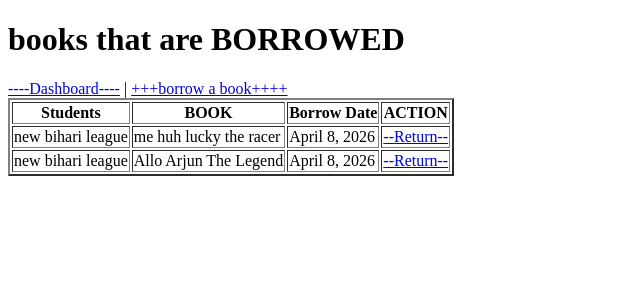
After one commit to cosmicAP/LIBrary-Manger, a Django app: page /borrows/ in a window 1280 px wide. The commit adds this page. Shown: the top 300 px of the page, without its empty margins (0-640 px from the left). Run offline with Django 5.2, Linux system fonts and the light colour scheme; data comes from the database, SQL or seed files in the repository.

Commit message:
v2 borrowing system working

```diff
--- a/library/admin.py
+++ b/library/admin.py
@@ -1,6 +1,6 @@
 from django.contrib import admin
-from .models import book , Students , borrowed_records
+from .models import Book , Students , BorrowedRecords
 
-admin.site.register(book)
+admin.site.register(Book)
 admin.site.register(Students)
-admin.site.register(borrowed_records)
+admin.site.register(BorrowedRecords)
--- a/library/models.py
+++ b/library/models.py
@@ -1,14 +1,12 @@
 from django.db import models
 
-class book(models.Model):
+class Book(models.Model):
     title = models.CharField(max_length=200)
     author = models.CharField(max_length=200)
     isbn = models.CharField(max_length=13 , unique=True)
     quantity = models.IntegerField(default=1)
     available = models.IntegerField(default=1)
     added_date = models.DateField(auto_now_add=True)
-
-
 
     def __str__(self):
         return self.title
@@ -20,17 +18,15 @@ class Students(models.Model):
     phone = models.CharField (max_length=50 ,unique=True )
     joined_date = models.DateField(auto_now_add=True)
 
-
     def __str__(self):
         return self.name
 
-class borrowed_records(models.Model):
-    book = models.ForeignKey(book, on_delete=models.CASCADE)
+class BorrowedRecords(models.Model):
+    book = models.ForeignKey(Book, on_delete=models.CASCADE)
     student = models.ForeignKey(Students,on_delete=models.CASCADE)
     borrow_date = models.DateField(auto_now_add=True)
     return_date = models.DateField(null=True,blank=True)
     is_returned = models.BooleanField(default=False)
 
-
     def __str__(self):
         return f"{self.student.name} borrowed {self.book.title}   "
--- /dev/null
+++ b/library/templates/library/borrow_list.html
@@ -0,0 +1,70 @@
+<!DOCTYPE html>
+<html>
+    <head><title> ACTIVE BORROWED BOOKS</title></head>
+<body>
+    <h1> books that are BORROWED</h1>
+    <a href="/">----Dashboard----</a> |
+    <a href="{% url 'borrow_book' %}"> +++borrow a book++++ </a>
+
+
+
+    <table border="2">
+        <tr>
+            <th>Students</th>
+            <th> BOOK</th>
+            <th> Borrow Date</th>
+            <th> ACTION</th>
+
+        </tr>
+        {% for borrow in borrows %}
+        <tr>
+            <td>{{borrow.student.name}}</td>
+            <td>{{borrow.book.title}}</td>
+            <td>{{borrow.borrow_date}}</td>
+            <td>
+            <a href="{% url 'returned_book' borrow.pk %}">--Return--</a>
+            </td>
+
+
+
+
+        </tr>
+
+        {% empty %}
+            <tr><td colspan="3">NO active borrows!!</td></tr>
+        {% endfor %}
+
+
+
+
+
+
+
+
+
+
+
+
+
+
+
+
+    </table>
+
+
+</body>
+
+
+
+
+
+
+
+
+
+
+
+
+
+
+</html>
--- a/library/urls.py
+++ b/library/urls.py
@@ -3,7 +3,19 @@ from . import views
 
 urlpatterns = [
    path('',views.dashboard,name="dashboard"),
-   path('books/',views.book_list,name="booklist"),
-   path("students/",views.students_list,name="students_list"),
+   path('books/',views.book_list,name="book_list"),
+   path('books/add/',views.book_add,name="book_add"),
+   path('books/edit/<int:pk>/',views.book_edit,name="book_edit"),
+   path('books/delete/<int:pk>/',views.book_delete,name="book_delete"),
+
+
+  path("students/",views.students_list,name="students_list"),
+  path("students/add/",views.student_add,name="student_add"),
+  path("students/edit/<int:pk>/",views.student_edit,name="student_edit"),
+  path("students/delete/<int:pk>/",views.student_delete,name="student_delete"),
+
+path("borrows/", views.borrow_list, name="borrow_list"),
+path("borrows/add", views.borrow_book, name="borrow_book"),
+path("borrows/return/<int:pk>/", views.return_book, name="returned_book")
 
 ]
--- a/library/views.py
+++ b/library/views.py
@@ -1,9 +1,10 @@
-from django.shortcuts import render
-from .models import book , Students ,borrowed_records
+from django.shortcuts import render , redirect , get_object_or_404
+from .models import Book , Students ,BorrowedRecords
+from .forms import BookForm , StudentForm , BorrowForm
 def dashboard(request):
-    total_books = book.objects.count()
+    total_books = Book.objects.count()
     total_students = Students.objects.count()
-    total_borrows = borrowed_records.objects.filter(is_returned=False).count()
+    total_borrows = BorrowedRecords.objects.filter(is_returned=False).count()
 
     context = {
         'total_books':total_books,
@@ -12,13 +13,47 @@ def dashboard(request):
     }
     return render(request , 'library/dashboard.html',context)
 
+
+##this will show the books
+
 def book_list(request):
-    books = book.objects.all()
+    books = Book.objects.all()
     context = {
         'books':books
     }
     return render(request , 'library/book_list.html',context)
 
+def book_add(request):
+    if request.method == 'POST':
+        form = BookForm(request.POST)
+        if form.is_valid():
+            form.save()
+            return redirect('book_list')
+    else:
+        form = BookForm()
+    return render(request,'library/book_form.html',{'form':form})
+
+def book_edit(request,pk):
+    book = get_object_or_404(Book,pk=pk)
+    if request.method == 'POST':
+        form = BookForm(request.POST , instance=book)
+        if form.is_valid():
+            form.save()
+            return redirect('book_list')
+    else:
+        form = BookForm(instance=book)
+    return render(request,'library/book_form.html',{'form':form} )
+
+def book_delete(request,pk):
+    book = get_object_or_404(Book,pk=pk)
+    if request.method == 'POST':
+        book.delete()
+        return redirect('book_list')
+
+    return render (request , 'library/book_confirm_delete.html',{'book':book})
+
+
+#student view
 
 def students_list(request):
     students_all= Students.objects.all()
@@ -26,3 +61,68 @@ def students_list(request):
         'Students': students_all
     }
     return render(request , 'library/student_list.html',context)
+
+def student_add(request):
+    if request.method == 'POST':
+        form = StudentForm(request.POST)
+        if form.is_valid():
+            form.save()
+            return redirect('students_list')
+    else:
+        form = StudentForm()
+    return render (request , 'library/student_form.html',{'form':form})
+
+def student_edit(request, pk):
+    student = get_object_or_404(Students, pk=pk)
+    if request.method == 'POST':
+        form = StudentForm(request.POST, instance=student)
+        if form.is_valid():
+            form.save()
+            return redirect('students_list')
+    else:
+        form = StudentForm(instance=student)
+    return render(request, 'library/student_form.html', {'form': form})
+
+def student_delete(request, pk):
+    student = get_object_or_404(Students, pk=pk)
+    if request.method == 'POST':
+        student.delete()
+        return redirect('students_list')
+    return render(request, 'library/student_delete.html', {'student': student})
+
+
+
+#borrowing system#
+
+def borrow_book(request):
+    if request.method == "POST":
+        form = BorrowForm(request.POST)
+        if form.is_valid():
+            borrow = form.save(commit=False)
+            book = borrow.book
+            if book.available > 0:
+                book.available -= 1
+                book.save()
+                borrow.save()
+                return redirect ('borrow_list')
+            else:
+                form.add_error('book','This Book is not available to us!!')
+
+    else:
+        form = BorrowForm()
+    return render (request , "library/borrow_form.html",{'form':form})
+
+def borrow_list(request):
+    borrows = BorrowedRecords.objects.filter(is_returned=False)
+    return render (request , 'library/borrow_list.html',{'borrows':borrows})
+
+def return_book(request,pk):
+    borrow = get_object_or_404(BorrowedRecords,pk=pk)
+    if request.method == 'POST':
+        borrow.is_returned = True
+        borrow.save()
+        book = borrow.book
+        book.available +=1
+        book.save()
+        return redirect ('borrow_list')
+    return render (request , 'library/return_confirm.html',{'borrow': borrow})
```
Also changed, not shown: library/form.py (deleted, +0 -17 lines), library/forms.py (+4 -4 lines), library/templates/library/book_confirm_delete.html (added, +39 -0 lines), library/templates/library/book_form.html (added, +26 -0 lines), library/templates/library/book_list.html (+7 -1 lines), library/templates/library/borrow_form.html (added, +52 -0 lines), library/templates/library/dashboard.html (+5 -5 lines), library/templates/library/return_confirm.html (added, +54 -0 lines), library/templates/library/student_delete.html (added, +38 -0 lines), library/templates/library/student_form.html (added, +21 -0 lines), library/templates/library/student_list.html (+15 -8 lines), db.sqlite3, library/migrations/0003_rename_borrowed_records_borrowedrecords.py (added).
